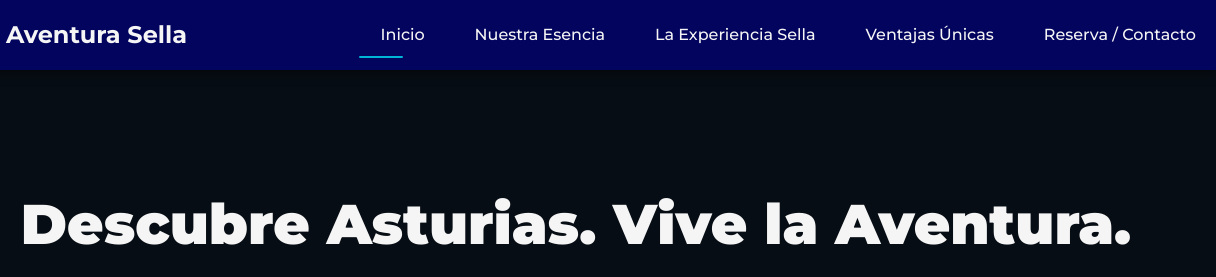
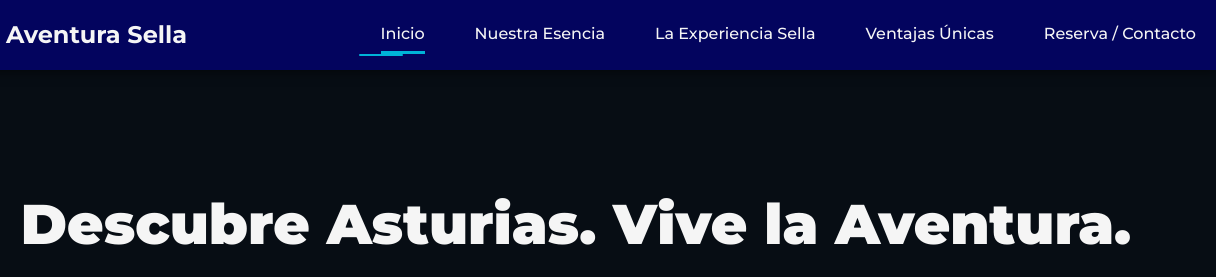
Before and after one commit to javier152140/concurso_70, a plain HTML site: page index.html in a window 1280 px wide. Shown: the top 277 px of the page, 64-1280 px from the left. Drawn offline with Linux system fonts and the light colour scheme.

Commit message:
ONCE-COMMIT: cambio en la linea de la barra de navegacion, le da un toque moderno, como una z

```diff
--- a/style.css
+++ b/style.css
@@ -119,17 +119,25 @@ Paleta: Azul/Celeste (#00B4D8, #48CAE4)
             display: flex;
             gap: 30px;
         }
-        .menu-item {
-            color: var(--text-light);
-            text-decoration: none;
-            padding: 5px 0;
-            position: relative;
-            font-weight: 500;
-            transition: color 0.3s;
-        }
-        .menu-item:hover, .menu-item.active {
-            color: var(--secondary-color);
-        }
+       .menu-item {
+    /* Mantiene los estilos originales de tu texto */
+    padding: 0 15px;
+    height: 100%; /* Asegura que el padding/borde esté bien alineado */
+    display: flex;
+    align-items: center; /* Centra el texto verticalmente */
+
+    /* 1. ELIMINAR EL BORDE POR DEFECTO */
+    border-bottom: 3px solid transparent; /* Pone el borde invisible al principio */
+
+    /* 2. TRANSICIÓN SUAVE para la línea */
+    transition: border-bottom 0.3s ease;
+
+    /* Estilos de texto... */
+    color: white;
+    text-decoration: none;
+    font-weight: 500;
+}
+
         .menu-item::after {
             content: '';
             position: absolute;
@@ -142,9 +150,13 @@ Paleta: Azul/Celeste (#00B4D8, #48CAE4)
             transform: translateX(-50%);
             border-radius: 5px;
         }
-        .menu-item:hover::after, .menu-item.active::after {
-            width: 100%;
-        }
+
+
+
+/* 4. MANTIENE LA LÍNEA AZUL EN EL ELEMENTO ACTIVO (el que ya tienes) */
+.menu-item.active {
+    border-bottom: 3px solid #00B4D8; /* Color azul de la línea activa */
+}
         .menu-toggle {
             display: none;
             background: none;
```
